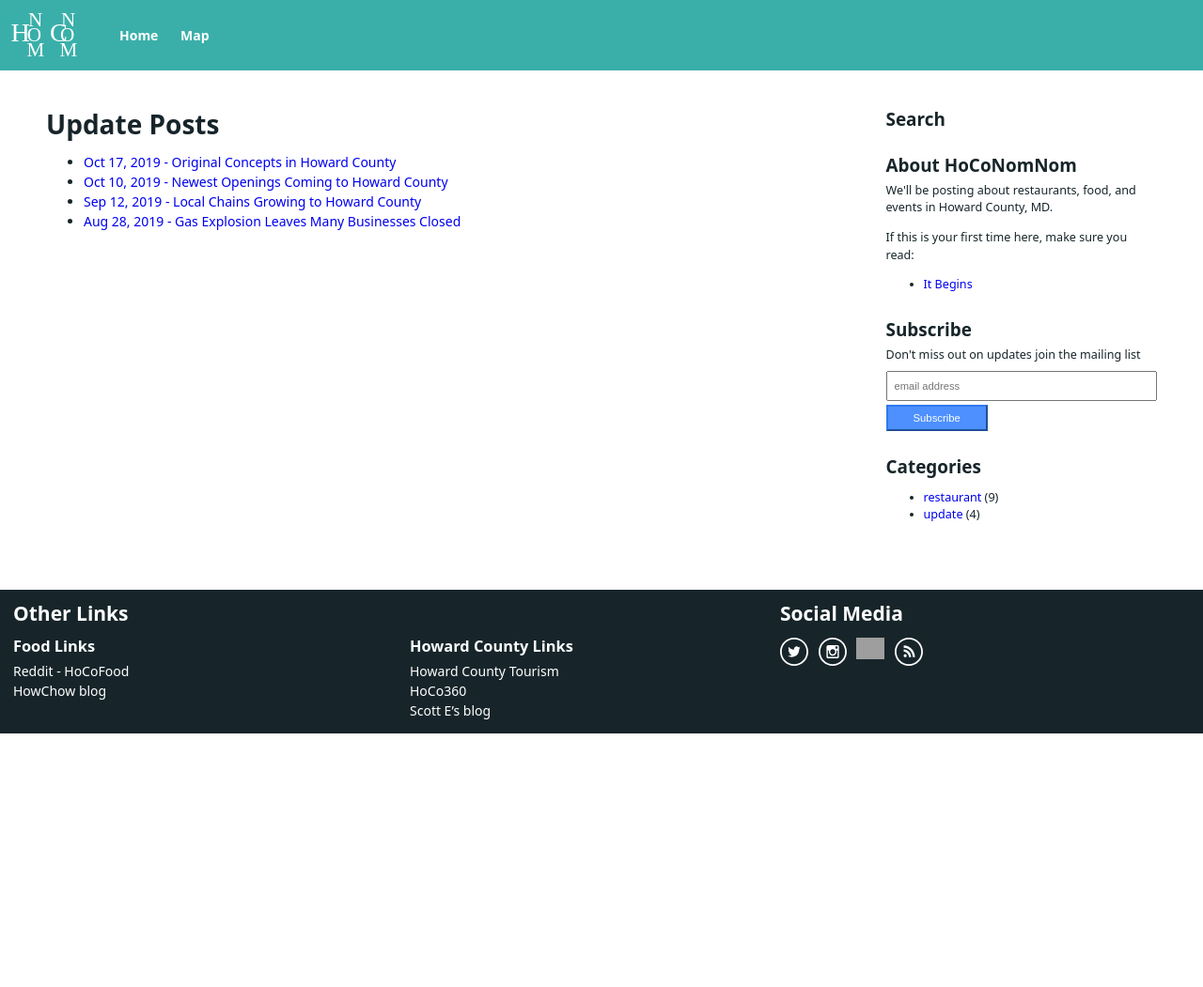
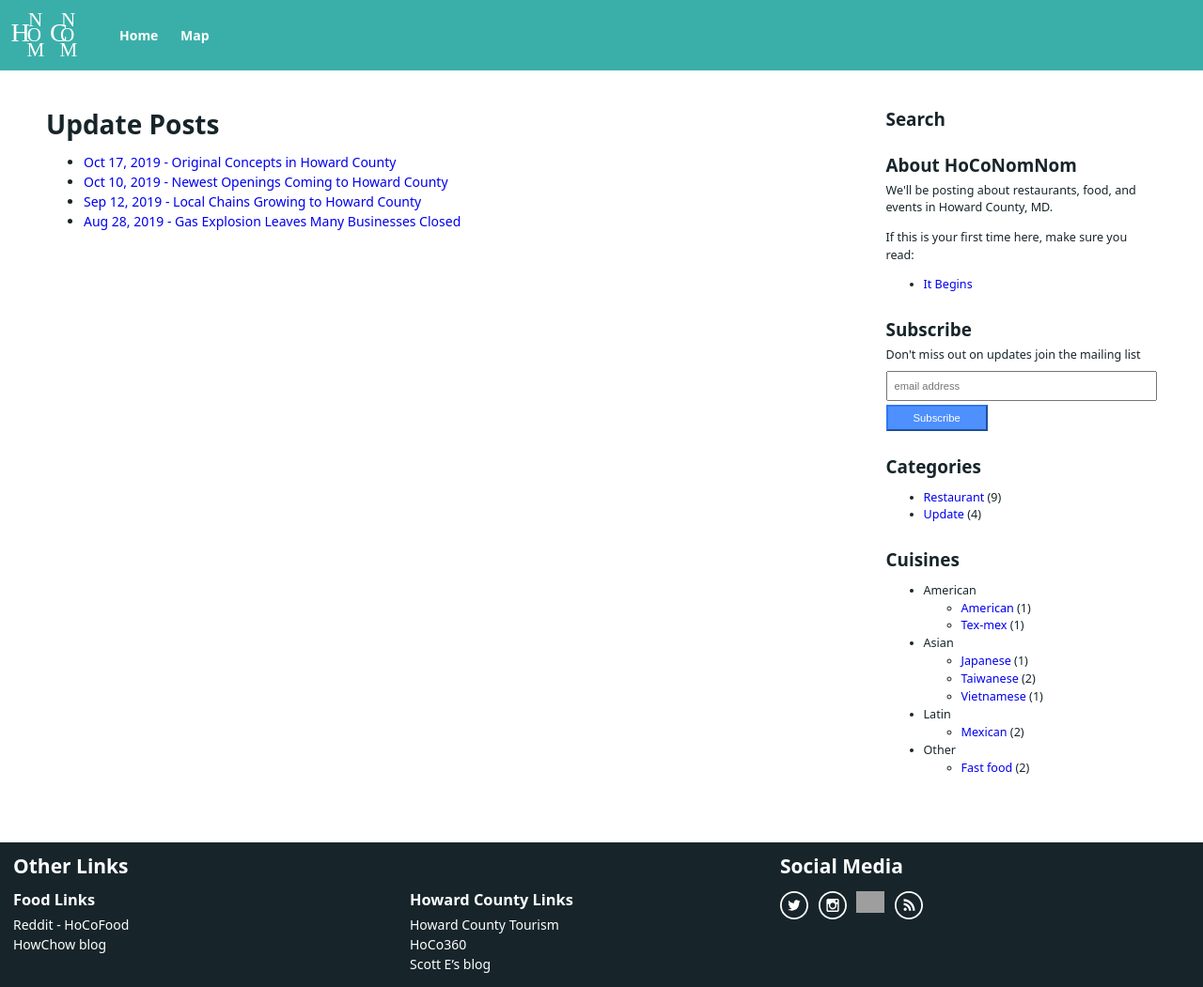
Before and after one commit to hoconomnom/hoconomnom, a Jekyll site: the page built from categories/update/index.html, in a window 1280 px wide. Shown: the whole page at 94% size. Built offline with Jekyll 4.4.1, drawn with Linux system fonts in a browser that asks for light colours; comment, search, counter and statistics services are not loaded; before the commit the page ends 900 px from its top, so only the background shows below that; grey boxes are pictures that could not be loaded.

Commit message:
add cuisines feature

```diff
--- /dev/null
+++ b/_data/cuisines.yaml
@@ -0,0 +1,34 @@
+# - name: African
+#   subtypes:
+#     - ethopian
+#     - afghan
+
+- name: American
+  subtypes:
+    - american
+    - tex-mex
+
+- name: Asian
+  subtypes:
+  - chinese
+  - japanese
+  - korean
+  - taiwanese
+  - thai
+  - vietnamese
+
+# - name: European
+#   subtypes:
+#   - french
+#   - italian
+#   - greek
+
+- name: Latin
+  subtypes:
+    - cuban
+    - mexican
+    - spanish
+
+- name: Other
+  subtypes:
+    - fast food
--- /dev/null
+++ b/_includes/collection-list.html
@@ -0,0 +1,10 @@
+<!-- This loops through the paginated posts -->
+<ul>
+  {% for post in include.list %}
+  <li>
+    <a href="{{ post.url }}">
+      {{ post.date | date: "%b %d, %Y"}} - {{ post.title }}
+    </a>
+  </li>
+  {% endfor %}
+</ul>
--- /dev/null
+++ b/_includes/countsCategory.html
@@ -0,0 +1,5 @@
+<ul>
+  {% for category in site.categories %}
+    <li><a href="/categories/{{category[0]}}/">{{category[0] | capitalize}}</a> ({{category[1] | size}})</li>
+  {% endfor %}
+</ul>
--- /dev/null
+++ b/_includes/countsCuisines.html
@@ -0,0 +1,16 @@
+<ul>
+  {% for parent in site.data.cuisines %}
+    <li>
+      {{ parent.name }}
+      <ul>
+        {% for sub in parent.subtypes %}
+          {% assign tagPosts = site.tags.[sub] | where_exp:"item", "item.categories contains 'restaurant'" %}
+          {% assign count = tagPosts | size %}
+          {% if count != 0 %}
+            <li><a href="/tags/{{sub}}/">{{sub | capitalize}}</a> ({{count}})</li>
+          {% endif %}
+        {% endfor %}
+      </ul>
+    </li>
+  {% endfor %}
+</ul>
--- a/_includes/sidebar-post.html
+++ b/_includes/sidebar-post.html
@@ -11,10 +11,6 @@
 
   <section>
     <h2>Categories</h2>
-    <ul>
-      {% for category in site.categories %}
-        <li><a href="/categories/{{category[0]}}/">{{category[0]}}</a> ({{category[1] | size}})</li>
-      {% endfor %}
-    </ul>
+    {% include countsCategory.html %}
   </section>
 </div>
--- a/_includes/sidebar.html
+++ b/_includes/sidebar.html
@@ -22,10 +22,11 @@
 
   <section>
     <h2>Categories</h2>
-    <ul>
-      {% for category in site.categories %}
-        <li><a href="/categories/{{category[0]}}/">{{category[0]}}</a> ({{category[1] | size}})</li>
-      {% endfor %}
-    </ul>
+    {% include countsCategory.html %}
+  </section>
+
+  <section>
+    <h2>Cuisines</h2>
+    {% include countsCuisines.html %}
   </section>
 </div>
--- a/categories/update/index.html
+++ b/categories/update/index.html
@@ -5,16 +5,7 @@ layout: default
 <div class="two-column">
     <main class="main listing">
       <h1>Update Posts</h1>
-      <!-- This loops through the paginated posts -->
-      <ul>
-        {% for post in site.categories.update %}
-        <li>
-          <a href="{{ post.url }}">
-            {{ post.date | date: "%b %d, %Y"}} - {{ post.title }}
-          </a>
-        </li>
-        {% endfor %}
-      </ul>
+      {% include collection-list.html list=site.categories.update %}
     </main>
 
     <aside class="sidebar">
```
Also changed, not shown: categories/restaurant/index.html (+1 -10 lines).
